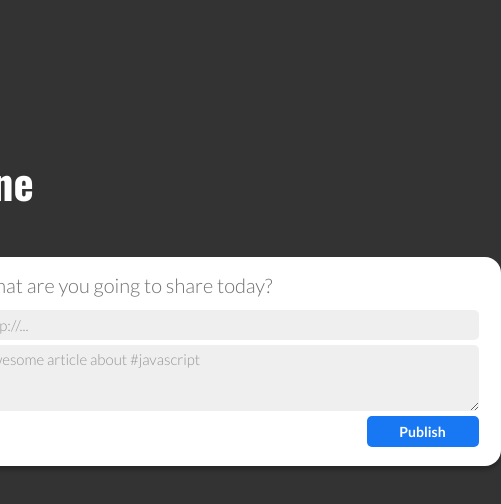
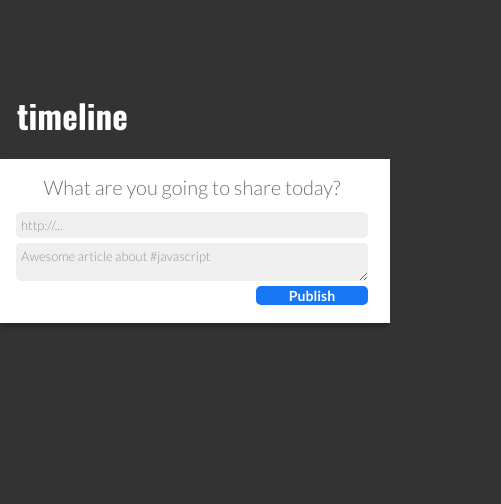
Before and after one commit to GabrielCardoz0/projeto18-Linkr-front, a React (Create React App) app: page /timeline in a window 390 px wide. Shown: the top 504 px of the page, 501 px wide, since content can reach past the window. Built offline with nearby package versions, Linux system fonts and the light colour scheme; a web font is replaced by a local one.

Commit message:
feat: media query in timeline page

```diff
--- a/src/components/FillCard.js
+++ b/src/components/FillCard.js
@@ -96,6 +96,18 @@ const CardContainer = styled.div`
         height: 50px;
         border-radius: 26.5px;
     }
+
+    @media (max-width: 800px) {
+        width: 100%;
+        height: 164px;
+        border-radius: 0px;
+        justify-content: center;
+
+        & img {
+            width: 0px;
+            height: 0px;
+        }
+    }
 `
 const AlignBox = styled.div`
     display: flex;
@@ -110,6 +122,16 @@ const AlignBox = styled.div`
     font-size: 20px;
     line-height: 24px;
     color: ${fillCardTitleColor};
+
+    @media (max-width: 800px) {
+        width: 100%;
+        text-align: center;
+      & h2{
+            width: 100%;
+            font-size: 17px;
+            line-height: 20px;
+        }
+    }
     }
 `
 const InputUrl = styled.input`
@@ -131,6 +153,12 @@ const InputUrl = styled.input`
     ::placeholder{
         color: ${placeholderColor};
     }
+
+    @media (max-width: 800px) {
+        width: 100%;
+        font-size: 13px;
+        line-height: 16px;
+    }
 `
 const InputCaption = styled.textarea`
     border: none;
@@ -151,6 +179,13 @@ const InputCaption = styled.textarea`
         color: ${placeholderColor};
         height: 50px;
     }
+
+    @media (max-width: 800px) {
+        width: 100%;
+        height: 47px;
+        font-size: 13px;
+        line-height: 16px;
+    }
 `
 const PublishButton = styled.button`
     width: 112px;
@@ -165,4 +200,8 @@ const PublishButton = styled.button`
     background-color: ${publishButtonColor};
     border: none;
     border-radius: 5px;
+
+    @media (max-width: 800px) {
+        height: 22px;
+    }
 `
--- a/src/pages/TimelinePage.js
+++ b/src/pages/TimelinePage.js
@@ -23,6 +23,7 @@ const TimelineContainer = styled.div`
 `
 
 const Title = styled.div`
+    box-sizing: border-box;
     font-family: ${titleFont};
     font-style: normal;
     font-weight: 700;
@@ -32,4 +33,12 @@ const Title = styled.div`
     margin-top: 150px;
     margin-bottom: 43px;
     width: 611px;
+    @media (max-width: 800px) {
+        width: 100%;
+        padding-left: 17px;
+        font-size: 33px;
+        line-height: 49px;
+        margin-bottom: 19px;
+        margin-top: 91px;
+    }
 `
```
